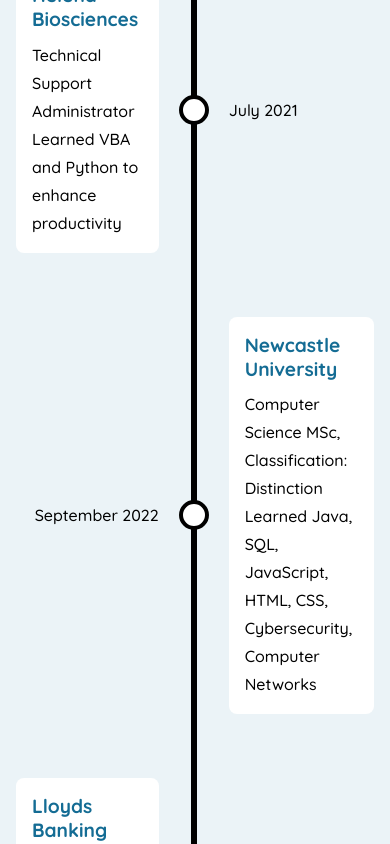
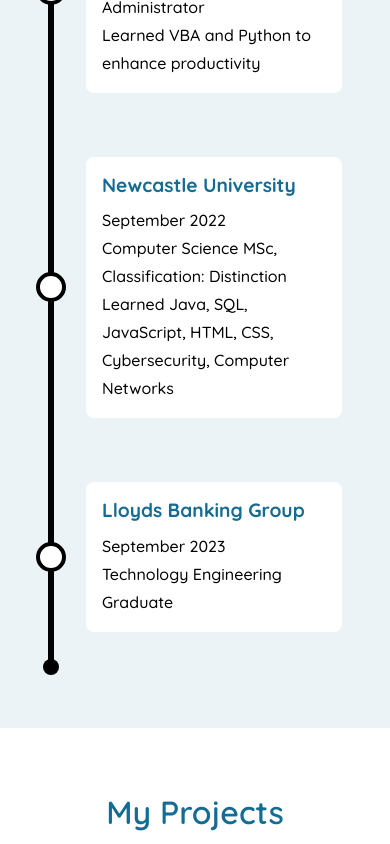
Before and after one commit to Ryhhill1998/Personal-Site, a React (Create React App) app: page / in a window 390 px wide. Shown: the part 3420-4264 px from the top of the page. Built offline with nearby package versions, Linux system fonts and the light colour scheme; a web font is replaced by a local one.

Commit message:
made timeline mobile responsive

```diff
--- a/src/App.css
+++ b/src/App.css
@@ -122,7 +122,6 @@
   background-color: #f6f1f1;
   color: rgba(0, 0, 0, 0.7);
   flex-basis: 32%;
-  /* max-width: 300px; */
 }
 
 .about .cards-container .card .description {
@@ -156,6 +155,7 @@
 
 .journey .timeline .row {
   display: flex;
+  justify-content: flex-start;
 }
 
 .journey .row > div {
@@ -166,7 +166,7 @@
 }
 
 .journey .row .container-lhs {
-  justify-content: end;
+  justify-content: flex-end;
   border-right: solid 6px black;
   position: relative;
   padding-left: 0;
@@ -217,6 +217,10 @@
   border-radius: 0.5em;
   text-align: left;
   padding: 1em;
+}
+
+.journey .row .content-container .hidden-date {
+  display: none;
 }
 
 .journey h3 {
@@ -424,4 +428,59 @@
   .projects .previews-container .preview {
     flex-basis: 100%;
   }
+
+  .journey .timeline .row.reverse {
+    flex-direction: row-reverse;
+  }
+
+  .journey .row.reverse .container-rhs {
+    justify-content: flex-end;
+    border-right: solid 6px black;
+    position: relative;
+    padding: 2em;
+    padding-left: 0;
+  }
+
+  .journey .row.reverse .container-lhs {
+    position: relative;
+    justify-content: flex-start;
+    border-right: none;
+    padding: 2em;
+    padding-right: 0;
+  }
+
+  .journey .row .content-container {
+    margin-right: 2em;
+  }
+
+  .journey .row.reverse .container-rhs .timeline-indicator {
+    left: auto;
+    right: -18px;
+  }
+
+  .journey .row.reverse .container-lhs .timeline-indicator {
+    right: auto;
+    left: -18px;
+  }
+
+  .journey .row .date-container {
+    flex-basis: 0;
+  }
+
+  .journey .row .content-container {
+    flex-basis: 100%;
+  }
+
+  .journey .row .container-rhs .timeline-end {
+    left: auto;
+    right: -11px;
+  }
+
+  .journey .row .date-container span {
+    display: none;
+  }
+
+  .journey .row .content-container .hidden-date {
+    display: inline-block;
+  }
 }
--- a/src/App.js
+++ b/src/App.js
@@ -190,16 +190,18 @@
                 <div className="content-container container-rhs">
                   <div>
                     <h3>Durham University</h3>
+                    <p className="hidden-date">June 2021</p>
                     <p>Chemistry BSc (Hons), Classification: 1st</p>
                     <p>Learned basic Excel skills</p>
                   </div>
                 </div>
               </div>
 
-              <div className="row">
+              <div className="row reverse">
                 <div className="content-container container-lhs">
                   <div>
                     <h3>Helena Biosciences</h3>
+                    <p className="hidden-date">July 2021</p>
                     <p>Technical Support Administrator</p>
                     <p>Learned VBA and Python to enhance productivity</p>
                   </div>
@@ -222,6 +224,7 @@
                 <div className="content-container container-rhs">
                   <div>
                     <h3>Newcastle University</h3>
+                    <p className="hidden-date">September 2022</p>
                     <p>Computer Science MSc, Classification: Distinction</p>
                     <p>
                       Learned Java, SQL, JavaScript, HTML, CSS, Cybersecurity,
@@ -231,10 +234,11 @@
                 </div>
               </div>
 
-              <div className="row">
+              <div className="row reverse">
                 <div className="content-container container-lhs">
                   <div>
                     <h3>Lloyds Banking Group</h3>
+                    <p className="hidden-date">September 2023</p>
                     <p>Technology Engineering Graduate</p>
                   </div>
                 </div>
```
